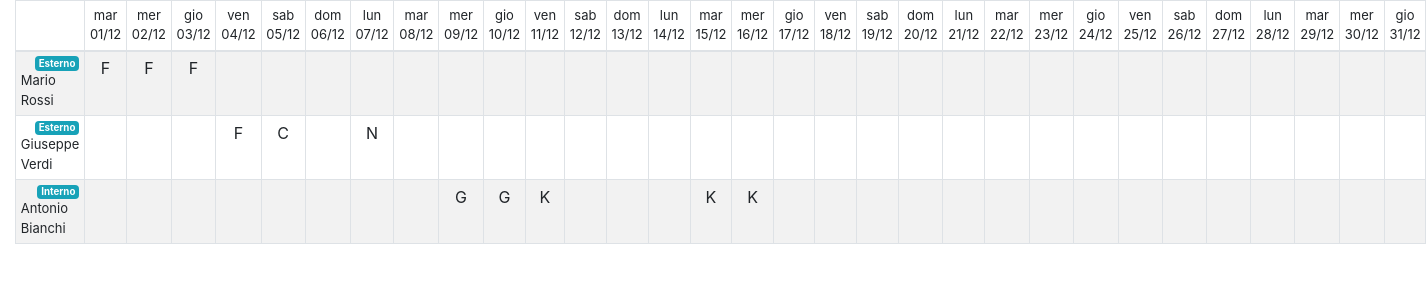
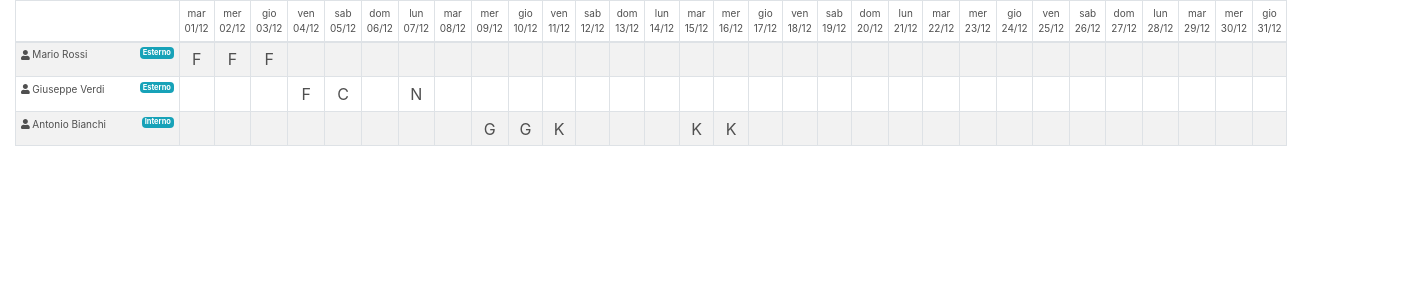
Before and after one commit to supix/redshift, an Angular app in the folder src/: page / in a window 1280 px wide. Shown: the top 300 px of the page, 1426 px wide, since content can reach past the window. Built offline with nearby package versions, Linux system fonts and the light colour scheme.

Commit message:
Cosmetic changes
Man has an icon.
Text is smaller in order to make the whole table smaller.

```diff
--- a/src/src/app/app.module.ts
+++ b/src/src/app/app.module.ts
@@ -7,11 +7,13 @@ import { NgbModule } from '@ng-bootstrap/ng-bootstrap';
 import { ShiftsComponent } from './components/shifts/shifts.component';
 import { ShiftsService } from './services/shifts/shifts.service';
 import { ShiftsFakeService } from './services/shifts/shifts.fake.service';
+import { NavbarComponent } from './components/navbar/navbar.component';
 
 @NgModule({
   declarations: [
     AppComponent,
-    ShiftsComponent
+    ShiftsComponent,
+    NavbarComponent
   ],
   imports: [
     BrowserModule,
--- /dev/null
+++ b/src/src/app/components/navbar/navbar.component.html
@@ -0,0 +1,6 @@
+<nav class="navbar navbar-light bg-light">
+    <a class="navbar-brand" href="#">
+
+        Turni CED
+    </a>
+</nav>
--- /dev/null
+++ b/src/src/app/components/navbar/navbar.component.ts
@@ -0,0 +1,15 @@
+import { Component, OnInit } from '@angular/core';
+
+@Component({
+  selector: 'app-navbar',
+  templateUrl: './navbar.component.html',
+  styleUrls: ['./navbar.component.css']
+})
+export class NavbarComponent implements OnInit {
+
+  constructor() { }
+
+  ngOnInit(): void {
+  }
+
+}
--- a/src/src/app/components/shifts/shifts.component.css
+++ b/src/src/app/components/shifts/shifts.component.css
@@ -1,8 +1,11 @@
+.shifts-table {
+    color: rgb(80, 80, 80);
+}
 .shifts-table th {
-    font-size: small;
+    font-size: x-small;
     font-weight: normal;
 }
 
 .shifts-table th.man-name {
-    width: 25ex;
+    min-width: 30ex;
 }
--- a/src/src/app/components/shifts/shifts.component.html
+++ b/src/src/app/components/shifts/shifts.component.html
@@ -9,7 +9,10 @@
         <tr *ngFor="let info of manInfo()">
             <th scope="row" class="man-name">
                 <span class="float-right badge badge-info">{{ info.group }}</span>
-                <div class="">{{ info.name }}</div>
+                <div class="">
+                    <fa-icon [icon]="faUser"></fa-icon>
+                    {{ info.name }}
+                </div>
             </th>
             <td *ngFor="let s of getShiftsInfo(info.name)" class="text-center" title="{{ s.tooltip }}">{{ s.text }}</td>
         </tr>
--- a/src/src/app/components/shifts/shifts.component.ts
+++ b/src/src/app/components/shifts/shifts.component.ts
@@ -1,4 +1,5 @@
 import { Component, OnInit } from '@angular/core';
+import { faUser } from '@fortawesome/free-solid-svg-icons';
 import { ManShift } from 'src/app/models/shifts/ManShift';
 import { ShiftsService } from 'src/app/services/shifts/shifts.service';
 
@@ -11,6 +12,7 @@ export class ShiftsComponent implements OnInit {
   private fromDate: Date;
   private toDate: Date;
   private shiftsData: ManShift[];
+  faUser = faUser;
 
   public manInfo(): { name: string; group: string }[] {
     return this.shiftsData.map(s => ({ name: s.turnista, group: s.tipo_turnista }));
```
Also changed, not shown: src/src/app/components/navbar/navbar.component.css (added), 1 other file (tests, documents, lock files or other folders).
